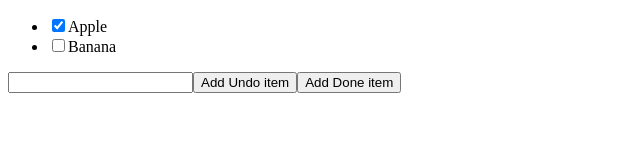
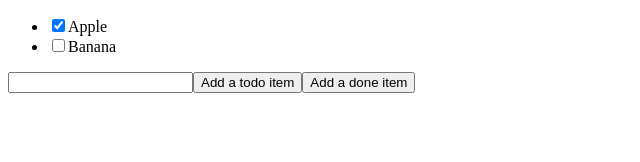
Before and after one commit to mili-confluent/React-hooks-test-example, a React (Create React App) app: page / in a window 1280 px wide. Shown: the top 162 px of the page, without its empty margins (0-640 px from the left). Built offline with nearby package versions, Linux system fonts and the light colour scheme.

Commit message:
Update text

```diff
--- a/src/App.js
+++ b/src/App.js
@@ -24,8 +24,8 @@ export default function App() {
         value={inputText}
         onChange={(event) => setInputText(event.target.value)}
       />
-      <button onClick={handleAddUndoItemClick}>Add Undo item</button>
-      <button onClick={handleAddDoneItemClick}>Add Done item</button>
+      <button onClick={handleAddUndoItemClick}>Add a todo item</button>
+      <button onClick={handleAddDoneItemClick}>Add a done item</button>
     </div>
   );
 }
```
